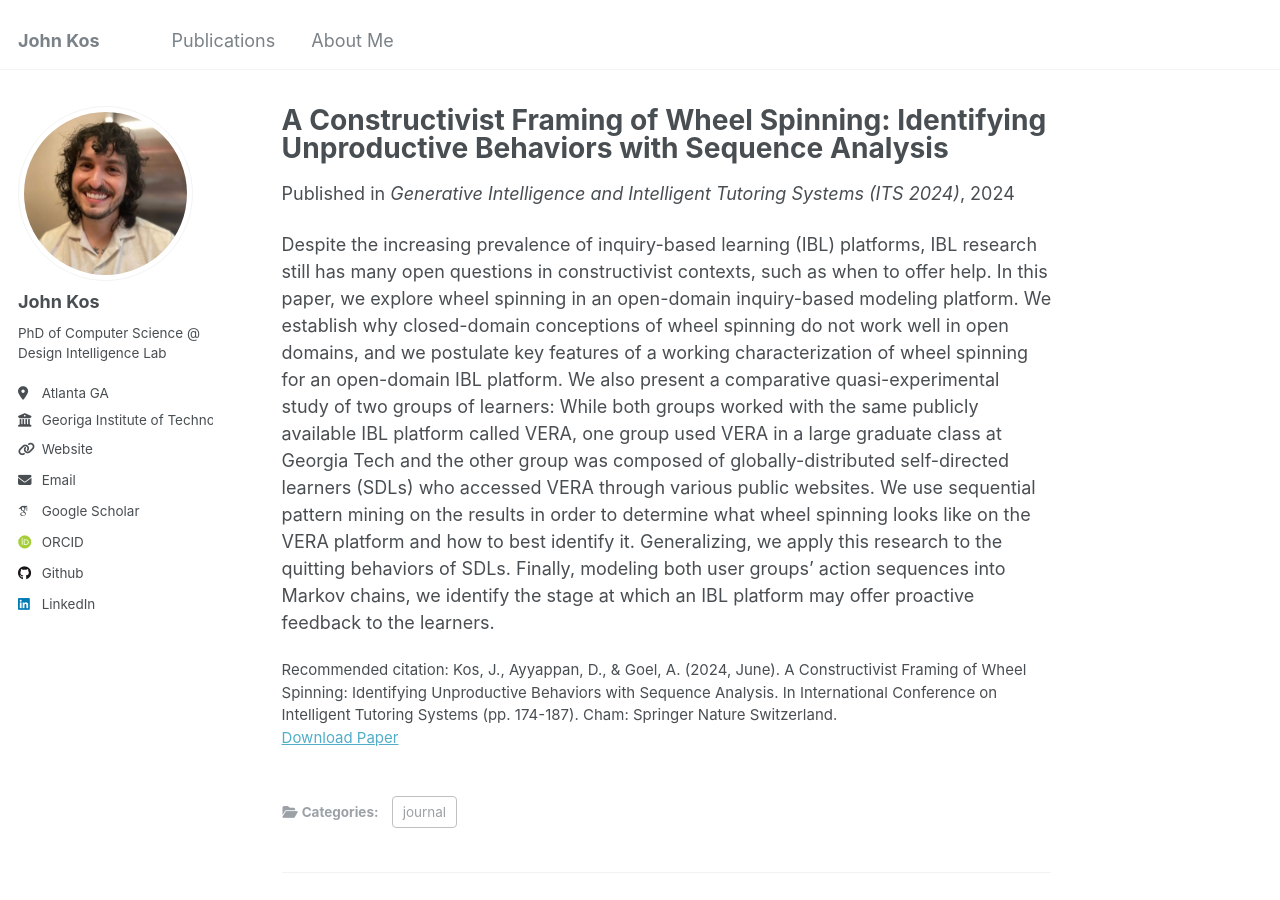
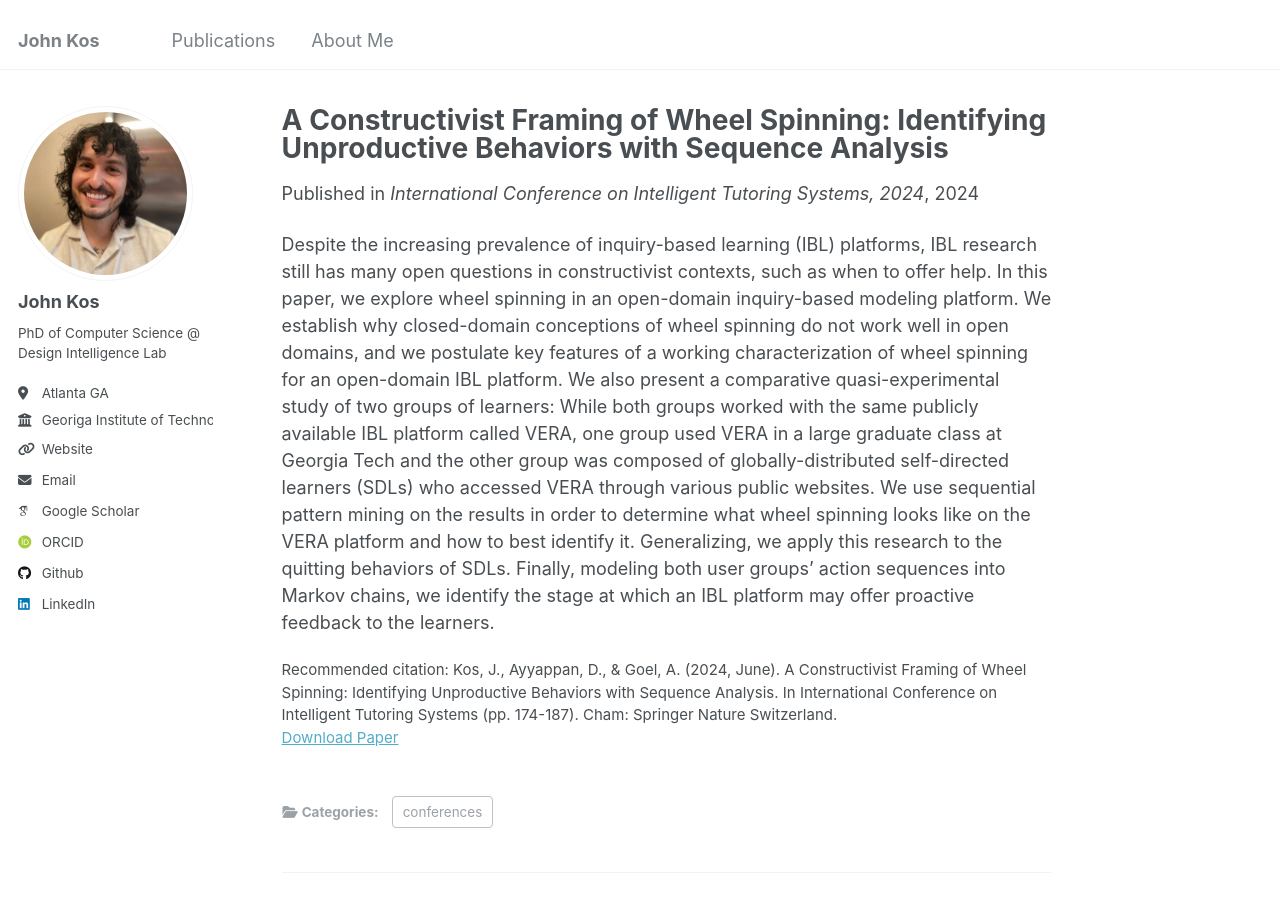
Before and after one commit to JohnKos/JohnKos.github.io, a Jekyll site: the page built from _publications/2024-06-01-A-Constructivist-Framing.md, in a window 1280 px wide and 900 px high. Built offline with Jekyll 4.4.1, drawn with Linux system fonts in a browser that asks for light colours; some web fonts are replaced.

```diff
--- a/_publications/2024-06-01-A-Constructivist-Framing.md
+++ b/_publications/2024-06-01-A-Constructivist-Framing.md
@@ -1,13 +1,24 @@
 ---
 title: "A Constructivist Framing of Wheel Spinning: Identifying Unproductive Behaviors with Sequence Analysis"
 collection: publications
-category: journal
-permalink: /publication/A-Constructivist-Framing
-excerpt: 'An investigation of what struggling looks like when students are free to create what they want.'
-date: 06-01-2024
-venue: 'Generative Intelligence and Intelligent Tutoring Systems (ITS 2024)'
+category: conferences
+permalink: /publication/2024-06-01-A-Constructivist-Framing
+excerpt: 'An investigation into what struggling looks like when learners can create whatever they want'
+date: 2024-06-01
+venue: 'International Conference on Intelligent Tutoring Systems, 2024'
 paperurl: 'https://link.springer.com/chapter/10.1007/978-3-031-63028-6_14'
 citation: 'Kos, J., Ayyappan, D., & Goel, A. (2024, June). A Constructivist Framing of Wheel Spinning: Identifying Unproductive Behaviors with Sequence Analysis. In International Conference on Intelligent Tutoring Systems (pp. 174-187). Cham: Springer Nature Switzerland.'
 ---
 
-Despite the increasing prevalence of inquiry-based learning (IBL) platforms, IBL research still has many open questions in constructivist contexts, such as when to offer help. In this paper, we explore wheel spinning in an open-domain inquiry-based modeling platform. We establish why closed-domain conceptions of wheel spinning do not work well in open domains, and we postulate key features of a working characterization of wheel spinning for an open-domain IBL platform. We also present a comparative quasi-experimental study of two groups of learners: While both groups worked with the same publicly available IBL platform called VERA, one group used VERA in a large graduate class at Georgia Tech and the other group was composed of globally-distributed self-directed learners (SDLs) who accessed VERA through various public websites. We use sequential pattern mining on the results in order to determine what wheel spinning looks like on the VERA platform and how to best identify it. Generalizing, we apply this research to the quitting behaviors of SDLs. Finally, modeling both user groups' action sequences into Markov chains, we identify the stage at which an IBL platform may offer proactive feedback to the learners.
+Despite the increasing prevalence of inquiry-based learning (IBL) platforms,
+IBL research still has many open questions in constructivist contexts,
+such as when to offer help. In this paper, we explore wheel spinning in an open-domain inquiry-based modeling platform.
+We establish why closed-domain conceptions of wheel spinning do not work well in open domains, and we postulate key features
+of a working characterization of wheel spinning for an open-domain IBL platform. We also present a comparative
+quasi-experimental study of two groups of learners: While both groups worked with the same publicly available IBL
+platform called VERA, one group used VERA in a large graduate class at Georgia Tech and the other group was composed
+of globally-distributed self-directed learners (SDLs) who accessed VERA through various public websites.
+We use sequential pattern mining on the results in order to determine what wheel spinning looks like on the VERA platform
+and how to best identify it. Generalizing, we apply this research to the quitting behaviors of SDLs. Finally,
+modeling both user groups' action sequences into Markov chains, we identify the stage at which an IBL platform
+may offer proactive feedback to the learners.
```
Also changed, not shown: _publications/2010-10-01-paper-title-number-2.md (added, +13 -0 lines).
